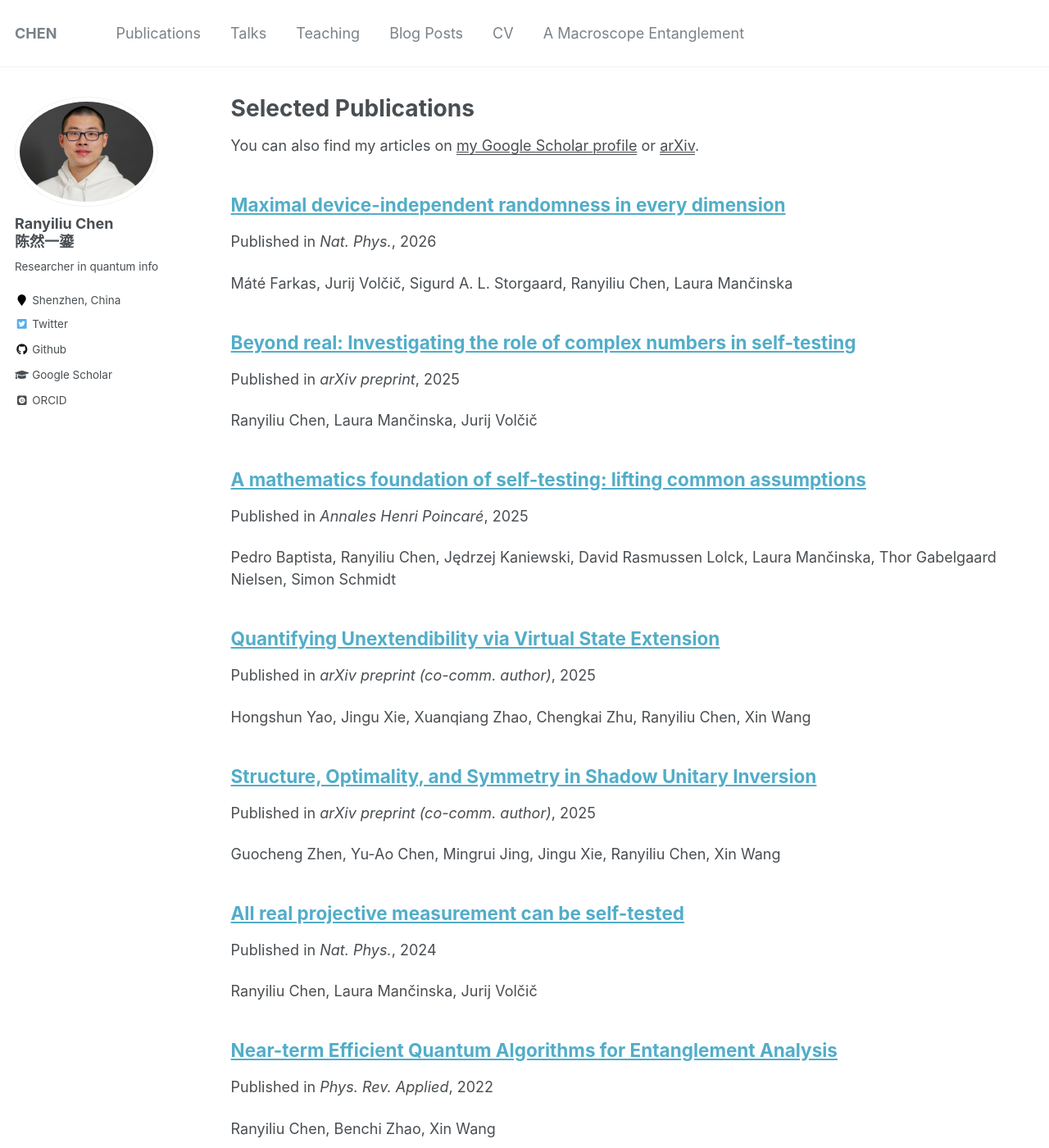
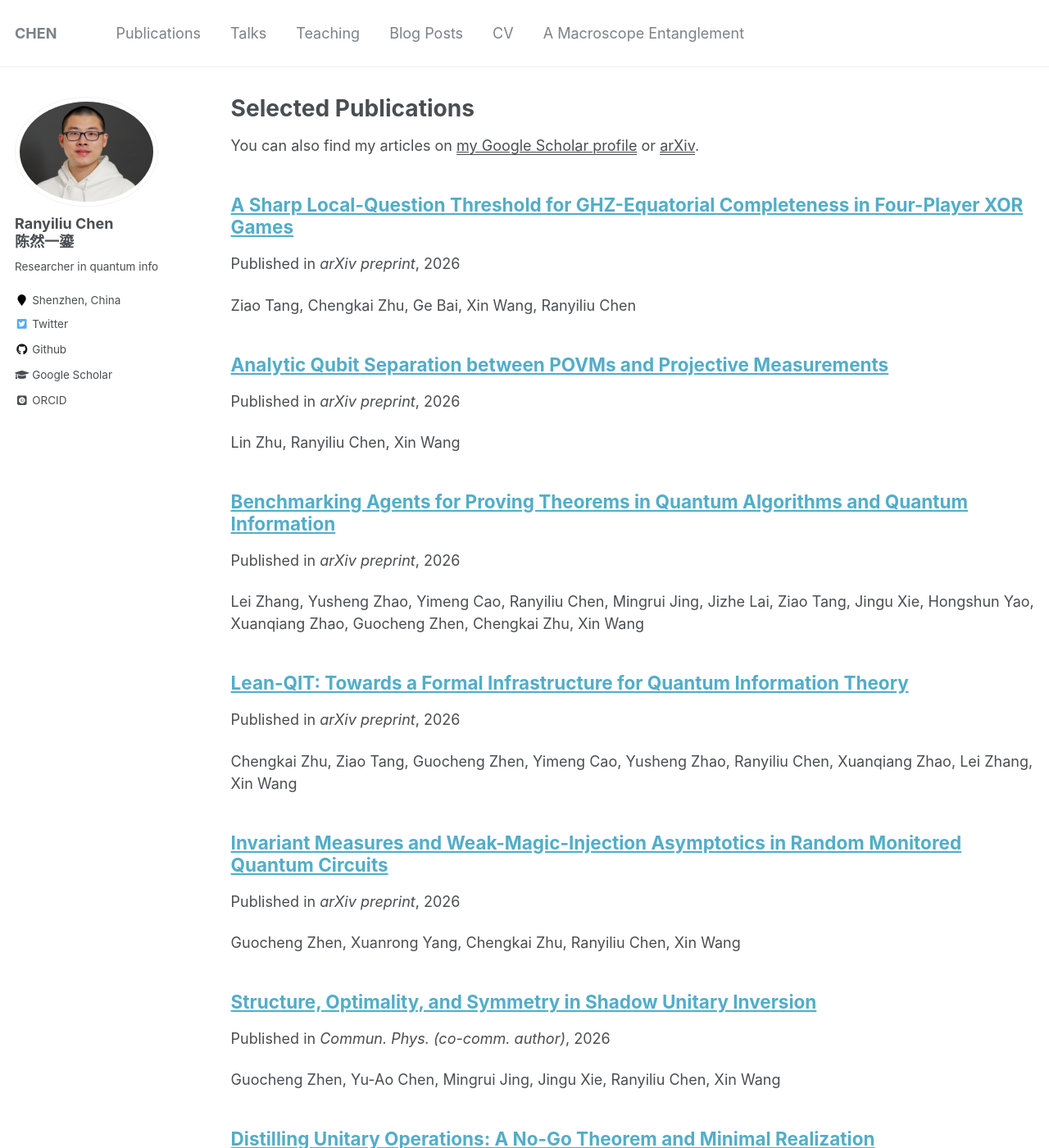
Before and after one commit to CRYL/CRYL.github.io, a Jekyll site: the page built from _pages/publications.md, in a window 1280 px wide and 1400 px high. Shown: the whole window at 82% size. Built offline with Jekyll 4.4.1, drawn with Linux system fonts in a browser that asks for light colours; some web fonts are replaced; some of the changed text lies outside the part shown.

Commit message:
publication update

```diff
--- a/_pages/publications.md
+++ b/_pages/publications.md
@@ -5,7 +5,7 @@ permalink: /publications/
 author_profile: true
 ---
 
- You can also find my articles on <u><a href="https://scholar.google.com/citations?hl=en&user=XquZL9gAAAAJ">my Google Scholar profile</a></u> or <u><a href="https://arxiv.org/search/?query=Ranyiliu+Chen&searchtype=all&source=header">arXiv</a></u>.
+ You can also find my articles on <u><a href="https://scholar.google.com/citations?hl=en&user=XquZL9gAAAAJ">my Google Scholar profile</a></u> or <u><a href="https://arxiv.org/a/chen_r_3.html">arXiv</a></u>.
 
 {% include base_path %}
 
--- a/_publications/SDP-shadow-inversion.md
+++ b/_publications/SDP-shadow-inversion.md
@@ -3,9 +3,9 @@ title: "Structure, Optimality, and Symmetry in Shadow Unitary Inversion"
 collection: publications
 permalink: /publication/SDP-shadow-inversion
 excerpt: 'Guocheng Zhen, Yu-Ao Chen, Mingrui Jing, Jingu Xie, Ranyiliu Chen, Xin Wang'
-date: 2025-10-28
-venue: 'arXiv preprint (co-comm. author)'
-paperurl: 'https://arxiv.org/abs/2510.24880'
+date: 2026-05-20
+venue: 'Commun. Phys. (co-comm. author)'
+paperurl: 'https://www.nature.com/articles/s42005-026-02690-9'
 citation:
 ---
 
--- /dev/null
+++ b/_publications/ghz-equatorial-threshold.md
@@ -0,0 +1,14 @@
+---
+title: "A Sharp Local-Question Threshold for GHZ-Equatorial Completeness in Four-Player XOR Games"
+collection: publications
+permalink: /publication/ghz-equatorial-threshold
+excerpt: 'Ziao Tang, Chengkai Zhu, Ge Bai, Xin Wang, Ranyiliu Chen'
+date: 2026-08-11
+venue: 'arXiv preprint'
+paperurl: 'https://arxiv.org/abs/2608.11139'
+citation:
+---
+
+This work identifies the exact point at which a perfect four-player binary XOR game is no longer guaranteed to have a GHZ-equatorial realization. It proves that three or fewer active questions per player always suffice, then gives an explicit eight-clause counterexample with four questions per player. The arguments combine integral incidence obstructions, ordered noncommutative refutations, combinatorial matching techniques, and Magnus-coefficient analysis.
+
+[Read paper here](https://arxiv.org/abs/2608.11139)
--- /dev/null
+++ b/_publications/lean-qit.md
@@ -0,0 +1,14 @@
+---
+title: "Lean-QIT: Towards a Formal Infrastructure for Quantum Information Theory"
+collection: publications
+permalink: /publication/lean-qit
+excerpt: 'Chengkai Zhu, Ziao Tang, Guocheng Zhen, Yimeng Cao, Yusheng Zhao, Ranyiliu Chen, Xuanqiang Zhao, Lei Zhang, Xin Wang'
+date: 2026-07-10
+venue: 'arXiv preprint'
+paperurl: 'https://arxiv.org/abs/2607.09632'
+citation:
+---
+
+LeanQIT is a Lean 4 library that supplies a reusable, machine-checked operational foundation for finite-dimensional quantum information theory. It covers states and channels, coding protocols, error criteria, hypothesis testing, one-shot quantities, and asymptotic rates. The library is used to formalize Schumacher source coding, Holevo--Schumacher--Westmoreland classical capacity, and entanglement-assisted classical capacity together with its strong converse. Its modular design also provides structured knowledge for automated proof search and AI-assisted formalization.
+
+[Read paper here](https://arxiv.org/abs/2607.09632)
--- /dev/null
+++ b/_publications/monitored-circuits-weak-magic.md
@@ -0,0 +1,14 @@
+---
+title: "Invariant Measures and Weak-Magic-Injection Asymptotics in Random Monitored Quantum Circuits"
+collection: publications
+permalink: /publication/monitored-circuits-weak-magic
+excerpt: 'Guocheng Zhen, Xuanrong Yang, Chengkai Zhu, Ranyiliu Chen, Xin Wang'
+date: 2026-06-11
+venue: 'arXiv preprint'
+paperurl: 'https://arxiv.org/abs/2606.13470'
+citation:
+---
+
+This work develops an analytical theory for random monitored Clifford circuits subject to weak non-Clifford perturbations. It establishes existence and uniqueness of the stationary distribution and determines the leading steady-state magic scaling in the weak-injection regime. Gross--Wigner mana scales linearly in odd-prime local dimensions, whereas qubit 2-stabilizer Rényi entropy has quadratic scaling. The contrast is traced to the different local geometries of these resource measures near stabilizer states.
+
+[Read paper here](https://arxiv.org/abs/2606.13470)
--- /dev/null
+++ b/_publications/quantum-theorem-proving-benchmarks.md
@@ -0,0 +1,14 @@
+---
+title: "Benchmarking Agents for Proving Theorems in Quantum Algorithms and Quantum Information"
+collection: publications
+permalink: /publication/quantum-theorem-proving-benchmarks
+excerpt: 'Lei Zhang, Yusheng Zhao, Yimeng Cao, Ranyiliu Chen, Mingrui Jing, Jizhe Lai, Ziao Tang, Jingu Xie, Hongshun Yao, Xuanqiang Zhao, Guocheng Zhen, Chengkai Zhu, Xin Wang'
+date: 2026-07-23
+venue: 'arXiv preprint'
+paperurl: 'https://arxiv.org/abs/2607.21533'
+citation:
+---
+
+This work introduces Lean-QuantumAlg-Bench and Lean-QIT-Bench, two Lean 4 suites with 36 quantum-algorithm tasks and 40 quantum-information tasks. Four AI models are evaluated with deterministic proof checking under a task-only setting and a library-augmented deduction setting. Access to a verified domain library improves every model--benchmark pairing, while the results also expose persistent weaknesses in quantum simulation, learning, information measures, and entanglement theory. The benchmarks provide a reproducible baseline for measuring both proof capability and cost efficiency.
+
+[Read paper here](https://arxiv.org/abs/2607.21533)
--- /dev/null
+++ b/_publications/qubit-povm-projective-separation.md
@@ -0,0 +1,14 @@
+---
+title: "Analytic Qubit Separation between POVMs and Projective Measurements"
+collection: publications
+permalink: /publication/qubit-povm-projective-separation
+excerpt: 'Lin Zhu, Ranyiliu Chen, Xin Wang'
+date: 2026-08-02
+venue: 'arXiv preprint'
+paperurl: 'https://arxiv.org/abs/2608.01317'
+citation:
+---
+
+This work gives a fully analytic Bell-functional separation between general qubit POVMs and qubit projective measurements without enlarging the local dimension. A concrete rational three-outcome POVM achieves $2\sqrt{2}+1/100$, while a certified upper bound on all projective strategies establishes a gap greater than $1/1000$. A Lean proof certificate accompanies the separation theorem, and an exact level-3 noncommutative sum-of-squares certificate shows that the proposed qubit strategy reaches the unrestricted finite-dimensional tensor-product optimum.
+
+[Read paper here](https://arxiv.org/abs/2608.01317)
--- a/_publications/self-testing-lifting-assumptions.md
+++ b/_publications/self-testing-lifting-assumptions.md
@@ -1,5 +1,5 @@
 ---
-title: "A mathematics foundation of self-testing: lifting common assumptions"
+title: "A mathematical foundation for self-testing: Lifting common assumptions"
 collection: publications
 permalink: /publication/self-testing-lifting-assumptions
 excerpt: 'Pedro Baptista, Ranyiliu Chen, Jędrzej Kaniewski, David Rasmussen Lolck, Laura Mančinska, Thor Gabelgaard Nielsen, Simon Schmidt'
--- a/_publications/self-testing-measurement.md
+++ b/_publications/self-testing-measurement.md
@@ -1,5 +1,5 @@
 ---
-title: "All real projective measurement can be self-tested"
+title: "All Real Projective Measurements Can be Self-tested"
 collection: publications
 permalink: /publication/self-testing-measurement
 excerpt: 'Ranyiliu Chen, Laura Mančinska, Jurij Volčič'
--- /dev/null
+++ b/_publications/unitary-operation-distillation.md
@@ -0,0 +1,14 @@
+---
+title: "Distilling Unitary Operations: A No-Go Theorem and Minimal Realization"
+collection: publications
+permalink: /publication/unitary-operation-distillation
+excerpt: 'Jiayi Zhao, Yu-Ao Chen, Guocheng Zhen, Chengkai Zhu, Ranyiliu Chen, Xin Wang'
+date: 2026-04-01
+venue: 'arXiv preprint'
+paperurl: 'https://arxiv.org/abs/2604.01048'
+citation:
+---
+
+This work studies universal purification of unknown single-qubit unitaries affected by depolarizing noise. It proves that no nontrivial two-slot higher-order process can solve the task, even when indefinite causal order is allowed, and shows that three parallel slots are the minimum needed for an improvement. The optimal average fidelity for that architecture is derived analytically, together with a quantum circuit that attains it by using ancillary qubits as error-absorbing memory.
+
+[Read paper here](https://arxiv.org/abs/2604.01048)
```
Also changed, not shown: _publications/variational-entanglement-analysis.md (+1 -1 lines).
